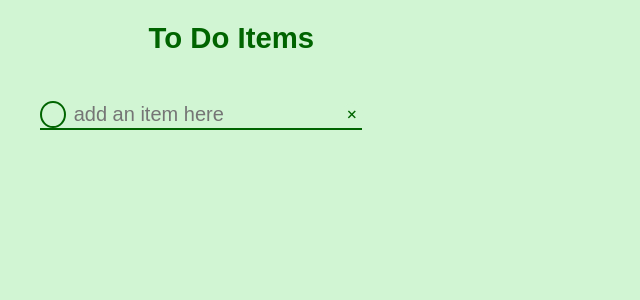
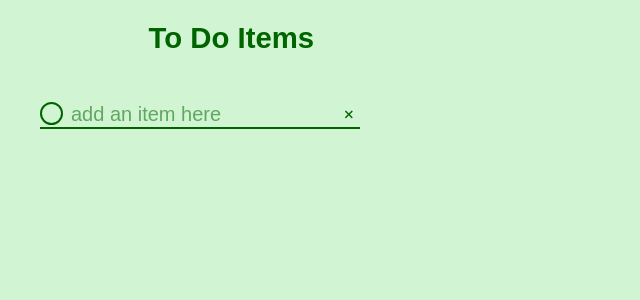
Before and after one commit to valentinavallalta/cs124-lab2, a React (Create React App) app: page / in a window 1280 px wide. Shown: the top 300 px of the page, without its empty margins (0-640 px from the left). Built offline with nearby package versions, Linux system fonts and the light colour scheme.

Commit message:
fit buttons and placeholder text

```diff
--- a/src/Item.css
+++ b/src/Item.css
@@ -26,10 +26,13 @@
     font-size: 15pt;
     border: 2px solid darkgreen;
     border-radius: 50%;
-    padding: 5px;
-    padding-bottom: 0;
-    padding-top: 0;
+    /*padding: 5px;*/
+    /*padding-bottom: 0;*/
+    /*padding-top: 0;*/
     background: #d1f5d3;
+    padding: 17px;
+    padding-bottom: 2px;
+    padding-left:2px;
 }
 
 .completed button {
@@ -38,16 +41,25 @@
     background: #8ab28a;
     color: #8ab28a;
     font-size: 15pt;
-    padding: 5px;
-    padding-bottom: 0;
-    padding-top: 0;
+    /*padding: 5px;*/
+    /*padding-bottom: 0;*/
+    /*padding-top: 0;*/
+    padding: 17px;
+    padding-bottom: 2px;
+    padding-left:2px;
+}
 
+::placeholder {
+    color: rgb(97, 167, 98);
 }
 
 .deleteItemButton{
-    background: #d1f5d3 !important;
+    background-color: rgba(255,255,255,0)!important;
     color: darkgreen !important;
     transform: rotate(45deg);
+    padding: 5px !important;
+    padding-bottom: 0 !important;
+    padding-top: 0 !important;
     border: none !important;
 }
 
--- a/src/Item.js
+++ b/src/Item.js
@@ -4,7 +4,7 @@ function Item(props) {
     /* props taken in: content (what the list item says)
     *                  class (what class it is, i.e. uncompleted / completed / empty */
     return (<li className={props.class}>
-        <button onClick={() => props.onItemCompleted(props.id)}>+</button>
+        <button onClick={() => props.onItemCompleted(props.id)}></button>
         <input
             type = "text"
             className = "textBox"
```
